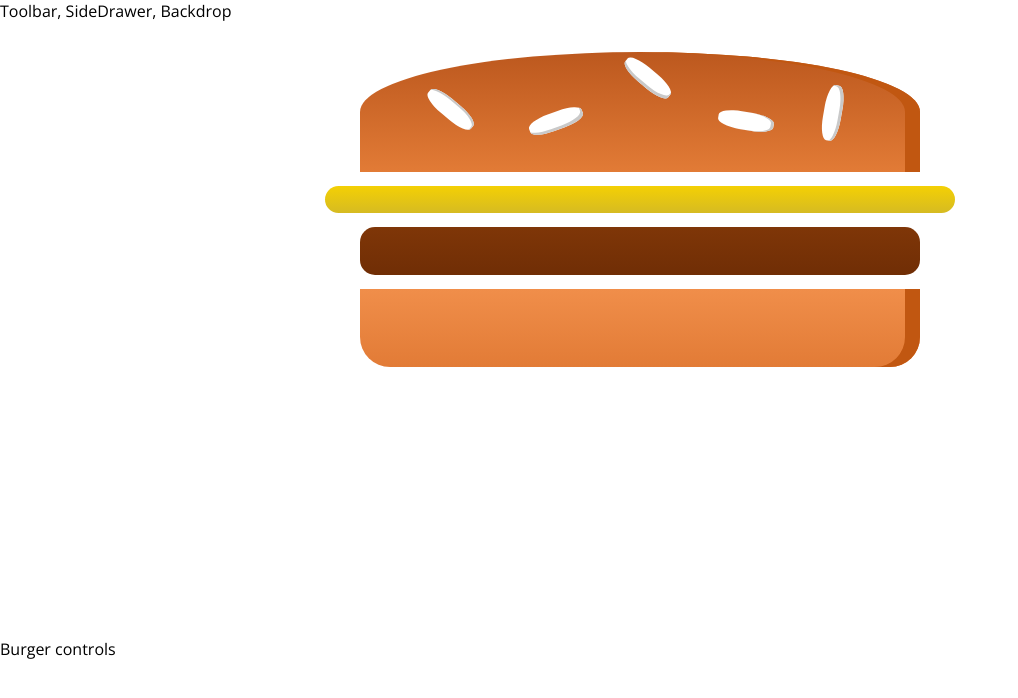
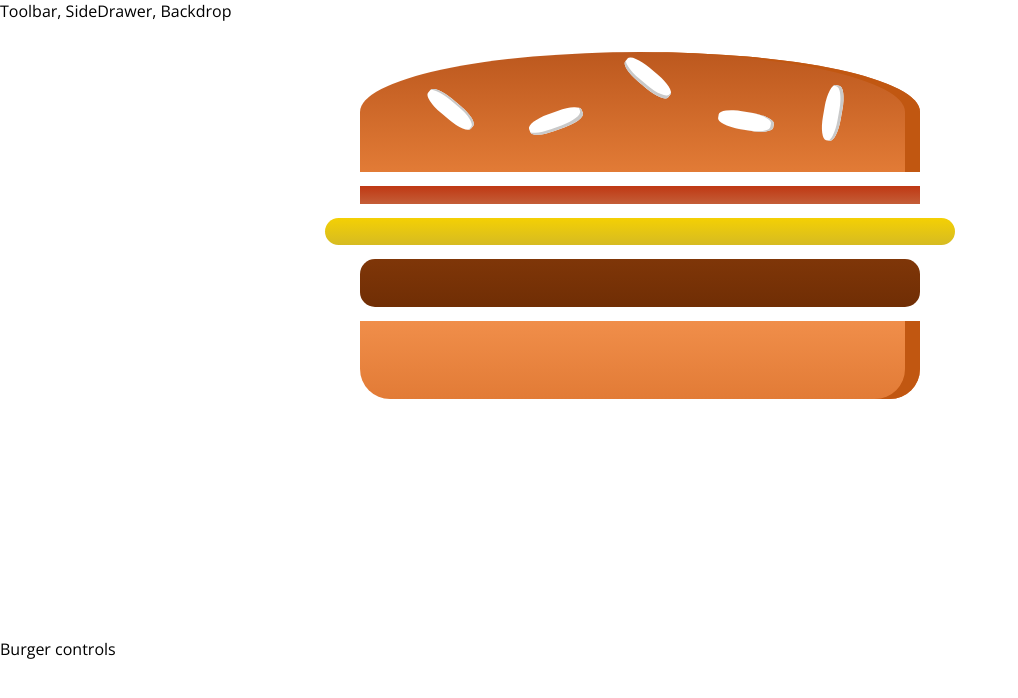
Before and after one commit to sruba209239/burger-builder, a React (Create React App) app: page / in a window 1280 px wide. Shown: the top 698 px of the page, without its empty margins (0-1018 px from the left). Built offline with nearby package versions, Linux system fonts and the light colour scheme.

Commit message:
corrected names after 129

```diff
--- a/src/components/Burger/Burger.js
+++ b/src/components/Burger/Burger.js
@@ -5,8 +5,9 @@ import classes from './Burger.module.css';
 const burger = (props) => (
     <div className={classes.Burger}>
         <BurgerIngredients type="bread-top"/>
+        <BurgerIngredients type="chicken"/>
         <BurgerIngredients type="cheese"/>
-        <BurgerIngredients type="meat"/>
+        <BurgerIngredients type="patty"/>
         <BurgerIngredients type="bread-bottom"/>
     </div>
 );
--- a/src/components/Burger/BurgerIngredients/BurgerIngredients.js
+++ b/src/components/Burger/BurgerIngredients/BurgerIngredients.js
@@ -17,8 +17,8 @@ class BurgerIngredients extends Component {
                     </div>
                 );
                 break;
-            case ('meat'):
-                ingredient = <div className={classes.Meat}></div>
+            case ('patty'):
+                ingredient = <div className={classes.Patty}></div>
                 break;
             case ('salad'):
                 ingredient = <div className={classes.Salad}></div>
@@ -26,8 +26,8 @@ class BurgerIngredients extends Component {
             case ('cheese'):
                 ingredient = <div className={classes.Cheese}></div>
                 break;
-            case ('bacon'):
-                ingredient = <div className={classes.Bacon}></div>
+            case ('chicken'):
+                ingredient = <div className={classes.Chicken}></div>
                 break;
             default:
                 ingredient = null;
--- a/src/components/Burger/BurgerIngredients/BurgerIngredients.module.css
+++ b/src/components/Burger/BurgerIngredients/BurgerIngredients.module.css
@@ -81,7 +81,7 @@
   }
 
 
-.Meat {
+.Patty {
     width: 80%;
     height: 8%;
     background: linear-gradient(#7f3608, #702e05);
@@ -105,7 +105,7 @@
     border-radius: 20px;
 }
 
-.Bacon {
+.Chicken {
     width: 80%;
     height: 3%;
     background: linear-gradient(#bf3813, #c45e38);
--- a/src/containers/BurgerBuilder/BurgerBuilder.js
+++ b/src/containers/BurgerBuilder/BurgerBuilder.js
@@ -1,8 +1,15 @@
-import React, { Component } from 'react';
-import Auxiliary from '../../hoc/Auxiliary'
-import Burger from '../../components/Burger/Burger'
+import React, { Component } from "react";
+import Auxiliary from "../../hoc/Auxiliary";
+import Burger from "../../components/Burger/Burger";
 
 class BurgerBuilder extends Component {
+//   constructor(props) {
+//     super(props);
+//     this.state = {};
+//   }
+
+  state = {};
+
   render() {
     return (
       <Auxiliary>
```
Lines whose indentation alone changed are shown as unchanged.
